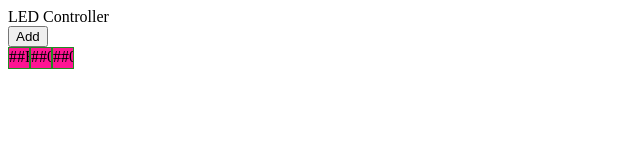
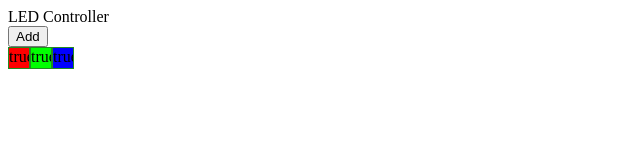
Before and after one commit to MoYapro/ledController, an Angular app in the folder ledWebController/: page / in a window 1280 px wide. Shown: the top 160 px of the page, without its empty margins (0-640 px from the left). Built offline with nearby package versions, Linux system fonts and the light colour scheme.

Commit message:
show color on page

```diff
--- a/ledWebController/src/app/led/led.component.html
+++ b/ledWebController/src/app/led/led.component.html
@@ -1,5 +1,4 @@
 <div *ngIf="null != led"
-     style="background-color: deeppink; border: 1px solid forestgreen; display: inline-block; width: 20px; height: 20px; overflow: hidden">
-  #{{led.color | colorFormat}}
-  {{ led.active }} {{led.color}}
+     style="background-color:{{led.color | colorFormat}}; border: 1px solid forestgreen; display: inline-block; width: 20px; height: 20px; overflow: hidden">
+  {{ led.active }}
 </div>
```
